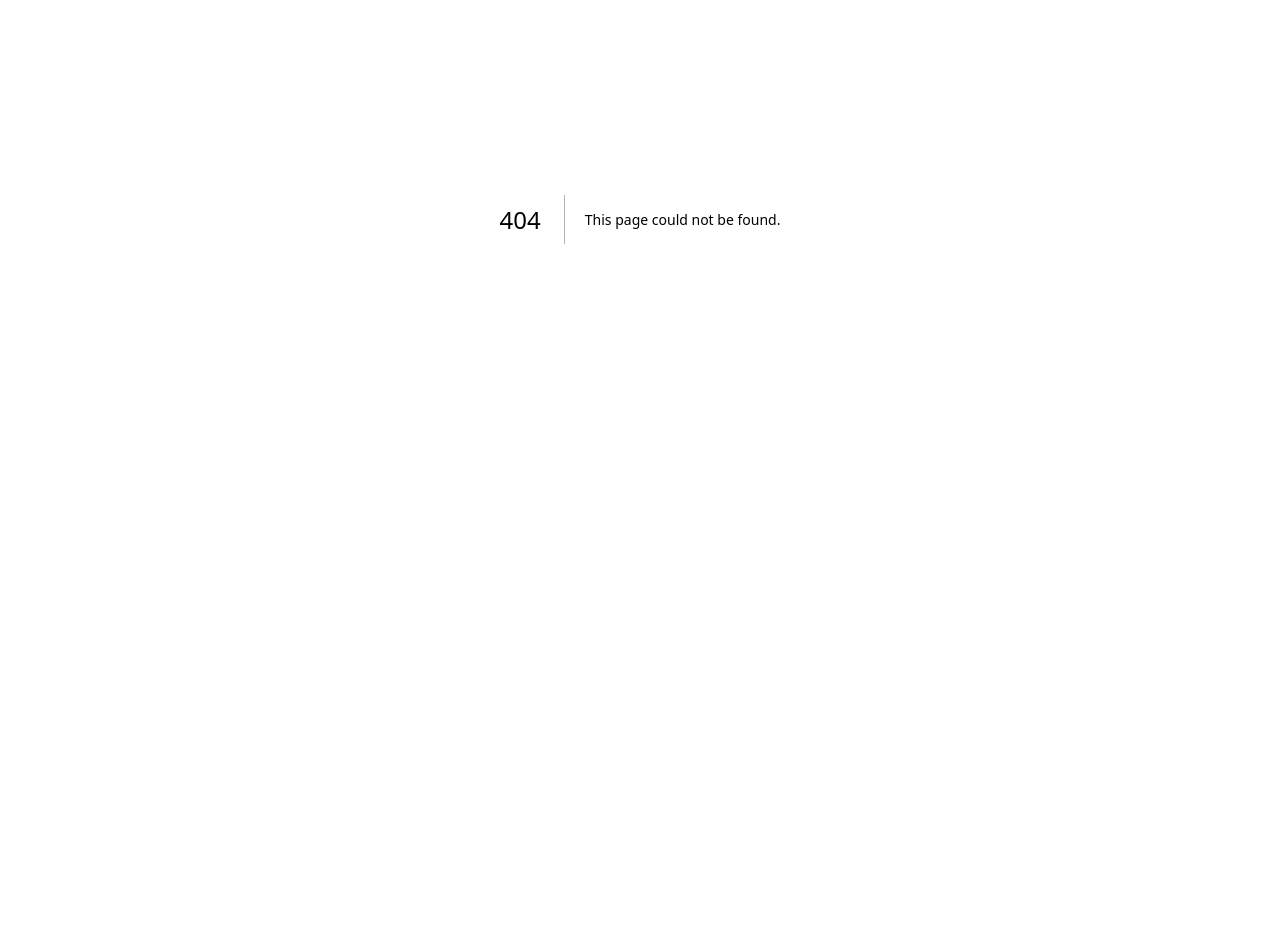
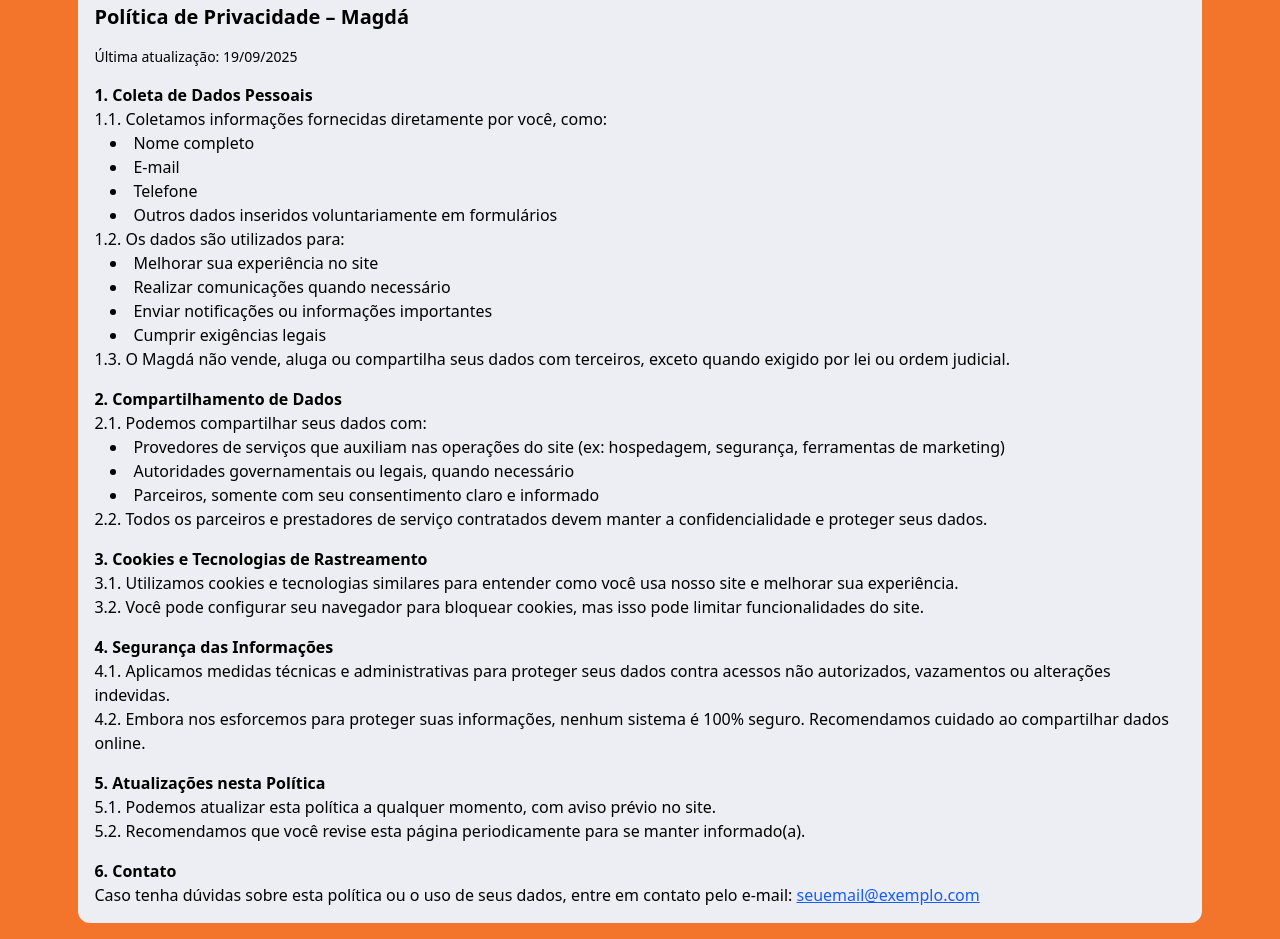
Before and after one commit to magda-earrings/magda-frontend, a Next.js app in the folder frontend-base/: page /settings/options/terms in a window 1280 px wide. Before the commit this address had no page. Shown: the part 181-1120 px from the top of the page. Before the commit the page ends 800 px from the top, so only its background shows below. Built offline with nearby package versions, Linux system fonts and the light colour scheme.

Commit message:
feat: add Terms of Use section and update SettingsPage navigation

```diff
--- a/frontend-base/src/app/settings/options/layout.tsx
+++ b/frontend-base/src/app/settings/options/layout.tsx
@@ -14,6 +14,7 @@
   const titles: Record<string, string> = {
     contact: "Fale Conosco",
     social: "Redes Sociais",
+    terms: "Termos de Uso",
   };
 
   return (
--- /dev/null
+++ b/frontend-base/src/app/settings/options/terms/page.tsx
@@ -0,0 +1,78 @@
+export default function SocialPage() {
+  return (
+    <section className="p-4 flex flex-col gap-10">
+      <div className="m-auto w-9/10 bg-[#EDEDF4] rounded-xl p-4">
+        <h2 className="text-xl font-bold mb-4">Política de Privacidade – Magdá</h2>
+        <p className="text-sm mb-2">Última atualização: 19/09/2025</p>
+
+        <h3 className="font-semibold mt-4">1. Coleta de Dados Pessoais</h3>
+        <p>1.1. Coletamos informações fornecidas diretamente por você, como:</p>
+        <ul className="list-disc list-inside ml-4">
+          <li>Nome completo</li>
+          <li>E-mail</li>
+          <li>Telefone</li>
+          <li>Outros dados inseridos voluntariamente em formulários</li>
+        </ul>
+        <p>
+          1.2. Os dados são utilizados para:
+        </p>
+        <ul className="list-disc list-inside ml-4">
+          <li>Melhorar sua experiência no site</li>
+          <li>Realizar comunicações quando necessário</li>
+          <li>Enviar notificações ou informações importantes</li>
+          <li>Cumprir exigências legais</li>
+        </ul>
+        <p>
+          1.3. O Magdá não vende, aluga ou compartilha seus dados com terceiros,
+          exceto quando exigido por lei ou ordem judicial.
+        </p>
+
+        <h3 className="font-semibold mt-4">2. Compartilhamento de Dados</h3>
+        <p>2.1. Podemos compartilhar seus dados com:</p>
+        <ul className="list-disc list-inside ml-4">
+          <li>Provedores de serviços que auxiliam nas operações do site (ex: hospedagem, segurança, ferramentas de marketing)</li>
+          <li>Autoridades governamentais ou legais, quando necessário</li>
+          <li>Parceiros, somente com seu consentimento claro e informado</li>
+        </ul>
+        <p>
+          2.2. Todos os parceiros e prestadores de serviço contratados devem
+          manter a confidencialidade e proteger seus dados.
+        </p>
+
+        <h3 className="font-semibold mt-4">3. Cookies e Tecnologias de Rastreamento</h3>
+        <p>
+          3.1. Utilizamos cookies e tecnologias similares para entender como você usa nosso site e
+          melhorar sua experiência.
+        </p>
+        <p>
+          3.2. Você pode configurar seu navegador para bloquear cookies, mas isso pode limitar funcionalidades do site.
+        </p>
+
+        <h3 className="font-semibold mt-4">4. Segurança das Informações</h3>
+        <p>
+          4.1. Aplicamos medidas técnicas e administrativas para proteger seus dados contra acessos não autorizados, vazamentos ou alterações indevidas.
+        </p>
+        <p>
+          4.2. Embora nos esforcemos para proteger suas informações, nenhum sistema é 100% seguro.
+          Recomendamos cuidado ao compartilhar dados online.
+        </p>
+
+        <h3 className="font-semibold mt-4">5. Atualizações nesta Política</h3>
+        <p>
+          5.1. Podemos atualizar esta política a qualquer momento, com aviso prévio no site.
+        </p>
+        <p>
+          5.2. Recomendamos que você revise esta página periodicamente para se manter informado(a).
+        </p>
+
+        <h3 className="font-semibold mt-4">6. Contato</h3>
+        <p>
+          Caso tenha dúvidas sobre esta política ou o uso de seus dados, entre em contato pelo e-mail:{" "}
+          <a href="mailto:seuemail@exemplo.com" className="text-blue-600 underline">
+            seuemail@exemplo.com
+          </a>
+        </p>
+      </div>
+    </section>
+  );
+}
--- a/frontend-base/src/app/settings/page.tsx
+++ b/frontend-base/src/app/settings/page.tsx
@@ -25,6 +25,11 @@
       icon: "tabler:settings",
       text: "Fale conosco",
       navigate: "contact",
+    },
+    {
+      icon: "tabler:settings",
+      text: "Termos de uso",
+      navigate: "terms",
     },
   ];
   return (
--- a/frontend-base/src/components/Product/ProductCard/Index.tsx
+++ b/frontend-base/src/components/Product/ProductCard/Index.tsx
@@ -15,7 +15,7 @@
   return (
     <div
       onClick={onClick}
-      className=" w-[45%] rounded-[20px] overflow-hidden shadow-md shadow-[#00000040] relative cursor-pointer"
+      className=" w-[45%] rounded-[20px] max-w-[200px] overflow-hidden shadow-md shadow-[#00000040] relative cursor-pointer"
     >
       <Image
         src={image}
```
